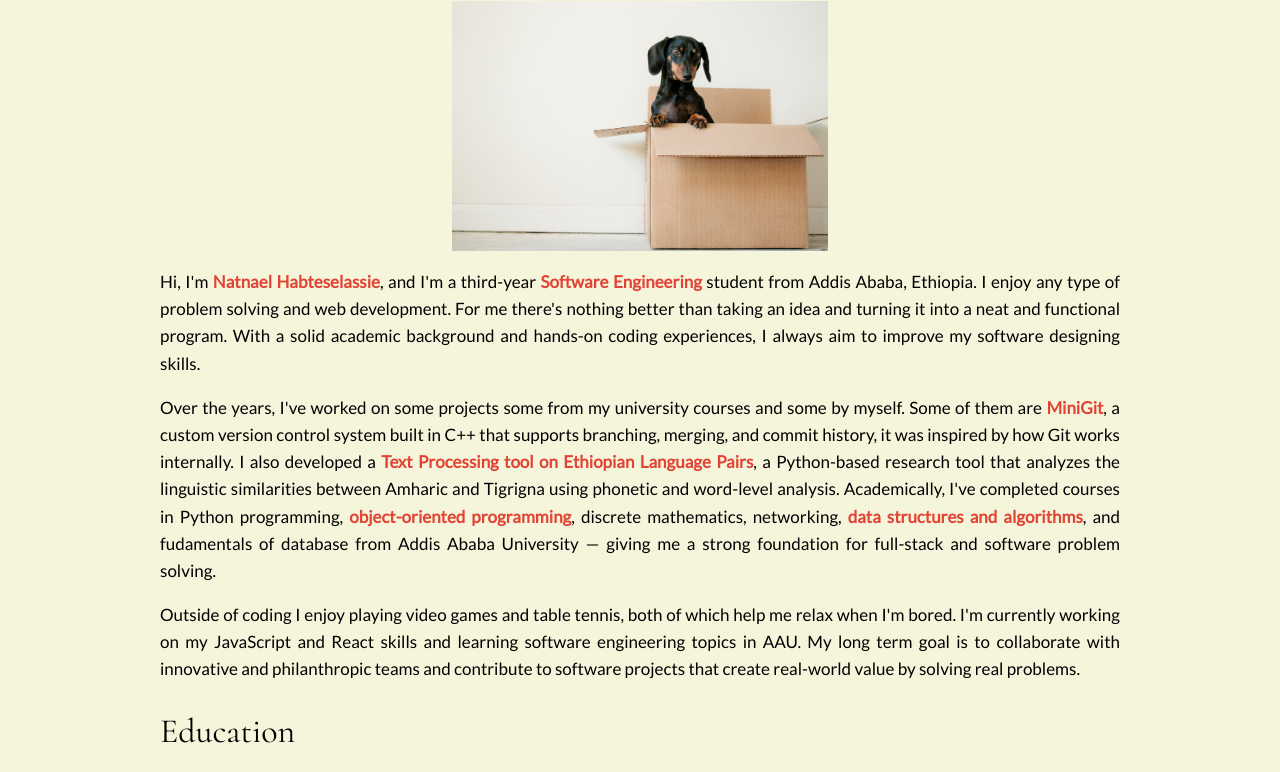
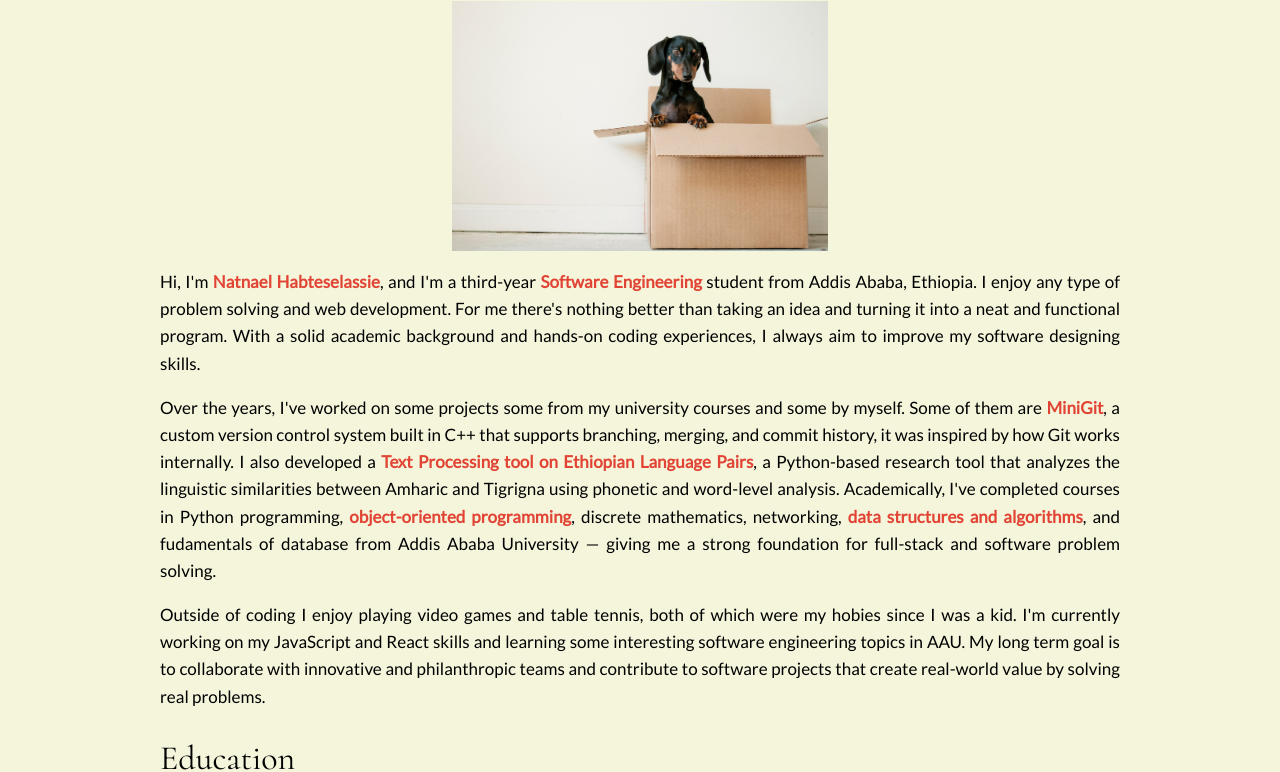
Before and after one commit to Nati-Hab1/portfolio, a plain HTML site: page public/about.html in a window 1280 px wide. Shown: the part 122-894 px from the top of the page. Drawn offline with Linux system fonts and the light colour scheme; files that its build step writes are made by us from their sources.

Commit message:
corrected some grammar mistakes

```diff
--- a/public/about.html
+++ b/public/about.html
@@ -73,11 +73,11 @@
         </p>
         <p>
           Outside of coding I enjoy playing video games and table tennis, both
-          of which help me relax when I'm bored. I'm currently working on my
-          JavaScript and React skills and learning software engineering topics
-          in AAU. My long term goal is to collaborate with innovative and
-          philanthropic teams and contribute to software projects that create
-          real-world value by solving real problems.
+          of which were my hobies since I was a kid. I'm currently working on my
+          JavaScript and React skills and learning some interesting software
+          engineering topics in AAU. My long term goal is to collaborate with
+          innovative and philanthropic teams and contribute to software projects
+          that create real-world value by solving real problems.
         </p>
         <!-- education section -->
         <h2 class="cormorant">Education</h2>
```
